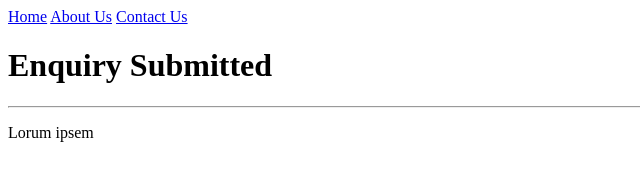
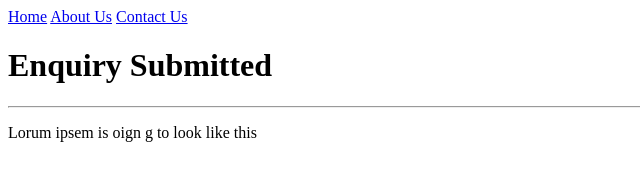
Before and after one commit to boothrob/intro-to-web-design, a plain HTML site: page confirmation.html in a window 1280 px wide. Shown: the whole page, without its empty margins (0-640 px from the left). Drawn offline with Linux system fonts and the light colour scheme.

Commit message:
second version

```diff
--- a/confirmation.html
+++ b/confirmation.html
@@ -11,6 +11,6 @@
         <a href="contact_us.html">Contact Us</a>
     <h1>Enquiry Submitted</h1>
     <hr/>
-    <p>Lorum ipsem</p>
+    <p>Lorum ipsem is oign g to look like this</p>
 </body>
 </html>
```
